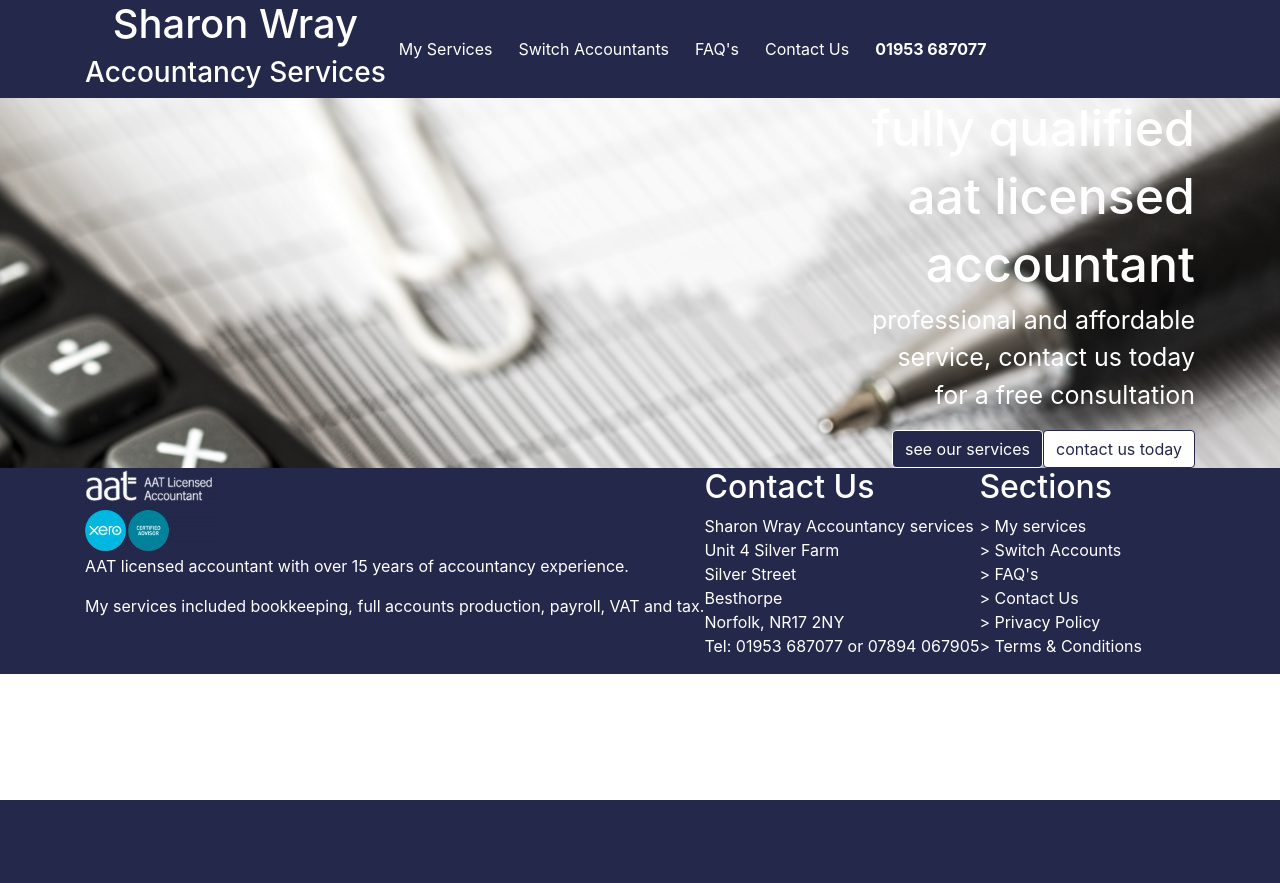
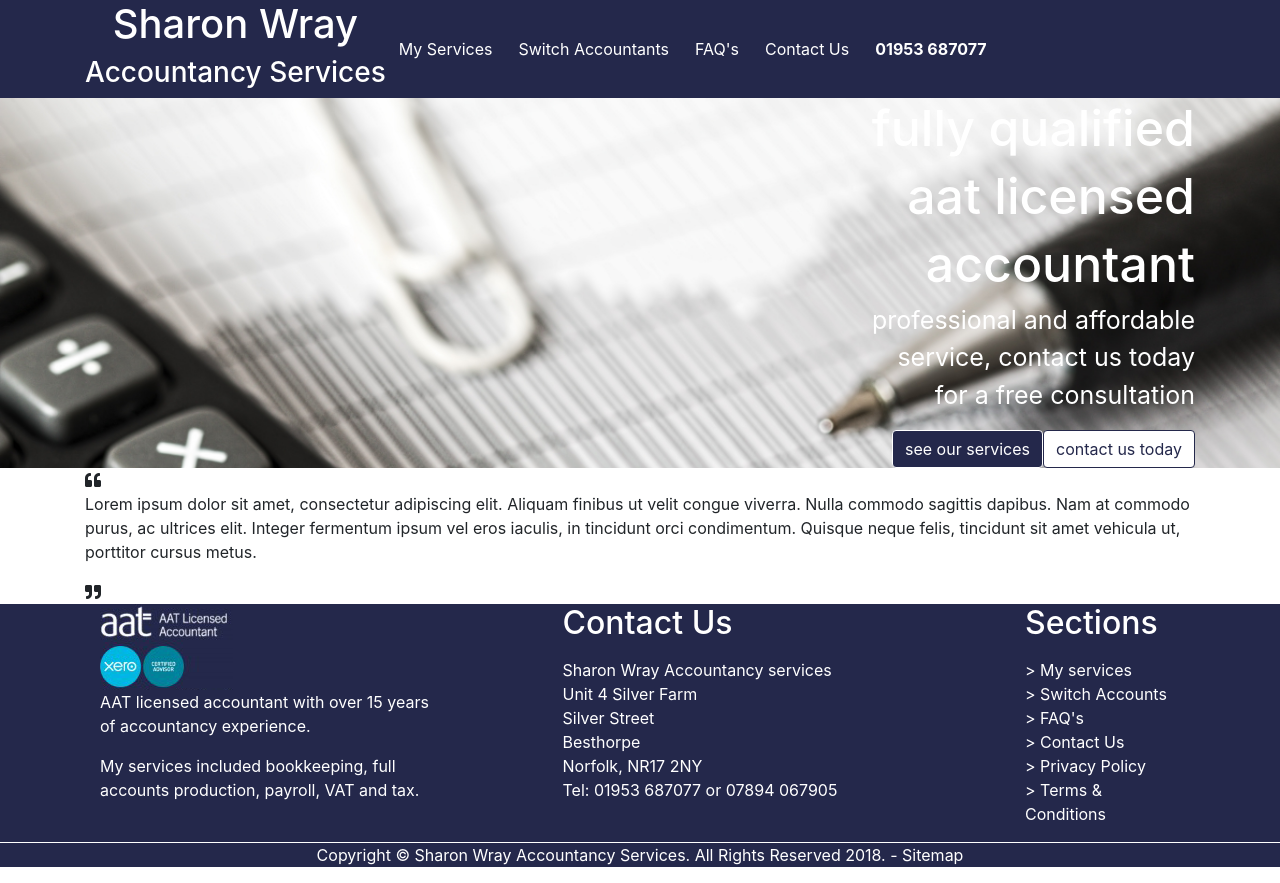
Before and after one commit to jacksendall/Pair-dev-ayden, a PHP site: page / in a window 1280 px wide. Before the commit the page ends 800 px from the top, so only its background shows below. Run offline with PHP 8.4, Linux system fonts and the light colour scheme; some libraries are stand-ins or nearby versions.

Commit message:
commit update

```diff
--- a/footer.php
+++ b/footer.php
@@ -1,14 +1,20 @@
+    <div class="quote">
+        <div class="container">
+            <i class="fas fa-quote-left"></i>
+            <p>Lorem ipsum dolor sit amet, consectetur adipiscing elit. Aliquam finibus ut velit congue viverra. Nulla commodo sagittis dapibus. Nam at commodo purus, ac ultrices elit. Integer fermentum ipsum vel eros iaculis, in tincidunt orci condimentum. Quisque neque felis, tincidunt sit amet vehicula ut, porttitor cursus metus.</p>
+            <i class="fas fa-quote-right"></i>
+        </div>
+    </div>
     <footer>
         <div class="container footer-wrapper">
-            <div>
+            <div role="aat" class="col-lg-4">
                 <img src="images/icons.png" alt="">
                 <p>AAT licensed accountant with over 15 years of accountancy experience.</p>
                 <p>My services included bookkeeping, full accounts production, payroll, VAT and tax.</p>
             </div>
-            <div>
+            <div role="contact-us" class="col-lg-4">
                 <h2>Contact Us</h2>
                 <ul>
-                    <li></li>
                     <li>Sharon Wray Accountancy services</li>
                     <li>Unit 4 Silver Farm</li>
                     <li>Silver Street</li>
@@ -17,10 +23,9 @@
                     <li>Tel: 01953 687077 or 07894 067905</li>
                 </ul>
             </div>
-            <div>
+            <div role="section" class="col-lg-2">
                 <h2>Sections</h2>
                 <ul>
-                    <li></li>
                     <li>&gt My services</li>
                     <li>&gt Switch Accounts</li>
                     <li>&gt FAQ's</li>
@@ -30,8 +35,10 @@
                 </ul>
             </div>
         </div>
-        <div class="container copy-right-wrapper">
-
+        <div class="copyright-partition">
+            <div class="container copyright-wrapper">
+                <p>Copyright &copy; Sharon Wray Accountancy Services. All Rights Reserved 2018. - Sitemap</p>
+            </div>
         </div>
     </footer>
 </div>
--- a/header.php
+++ b/header.php
@@ -8,6 +8,7 @@
     <meta name="author" content="Jack Sendall, Ayden Cole">
 
     <link rel="stylesheet" href="https://stackpath.bootstrapcdn.com/bootstrap/4.4.1/css/bootstrap.min.css" integrity="sha384-Vkoo8x4CGsO3+Hhxv8T/Q5PaXtkKtu6ug5TOeNV6gBiFeWPGFN9MuhOf23Q9Ifjh" crossorigin="anonymous">
+    <link rel="stylesheet" href="https://use.fontawesome.com/releases/v5.13.1/css/all.css" integrity="sha384-xxzQGERXS00kBmZW/6qxqJPyxW3UR0BPsL4c8ILaIWXva5kFi7TxkIIaMiKtqV1Q" crossorigin="anonymous">
     <link rel="stylesheet" type="text/css" href="style.css" />
     <title>Sharon Wray</title>
 </head>
--- a/style.css
+++ b/style.css
@@ -102,10 +102,32 @@ footer {
   display: -ms-flexbox;
   display: flex;
   color: #fff;
+  -webkit-box-pack: justify;
+      -ms-flex-pack: justify;
+          justify-content: space-between;
 }
 
 footer ul {
   list-style: none;
   padding: 0px;
 }
+
+footer h2 {
+  margin-bottom: 16px;
+}
+
+.copyright-partition {
+  border-top: 1px solid #fff;
+}
+
+.copyright-wrapper {
+  color: #fff;
+  text-align: center;
+}
+
+.quote-content {
+  display: -webkit-box;
+  display: -ms-flexbox;
+  display: flex;
+}
 /*# sourceMappingURL=style.css.map */
--- a/style.scss
+++ b/style.scss
@@ -88,9 +88,27 @@ footer {
 .footer-wrapper {
     display: flex;
     color: #fff;
+    justify-content: space-between;
 }
 
 footer ul {
     list-style: none;
     padding: 0px;
 }
+
+footer h2 {
+    margin-bottom: 16px;
+}
+
+.copyright-partition {
+    border-top: 1px solid #fff;
+}
+
+.copyright-wrapper {
+    color: #fff;
+    text-align: center;
+}
+
+.quote-content {
+    display: flex;
+}
```
Also changed, not shown: 1 other file.
